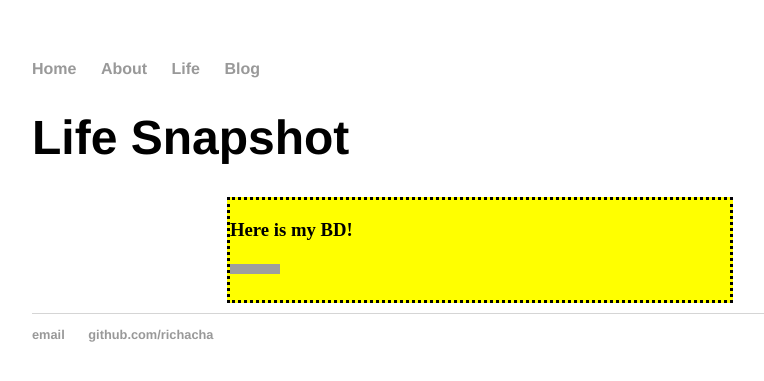
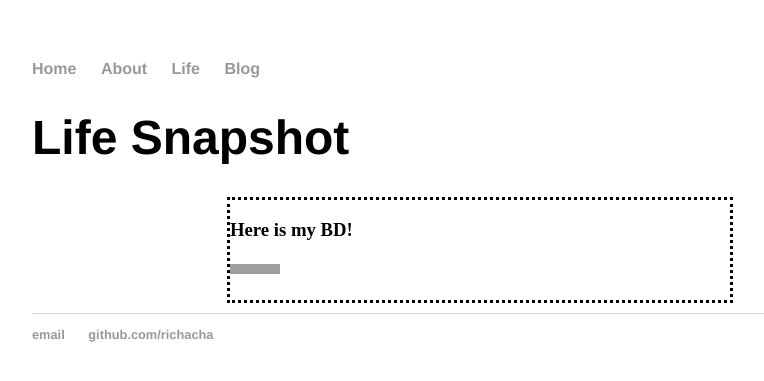
Before and after one commit to Richacha/haolinzhang.github.io, a Jekyll site: the page built from life/index.html, in a window 1280 px wide. Shown: the top 381 px of the page, without its empty margins (160-924 px from the left). Built offline with Jekyll 4.4.1, drawn with Linux system fonts in a browser that asks for light colours; grey boxes are pictures that could not be loaded.

Commit message:
Update main.css

```diff
--- a/css/main.css
+++ b/css/main.css
@@ -47,5 +47,4 @@ ul.posts li {
     height: 100px;
     width: 500px;
     border-style: dotted;
-    background-color: yellow;
 }
```
